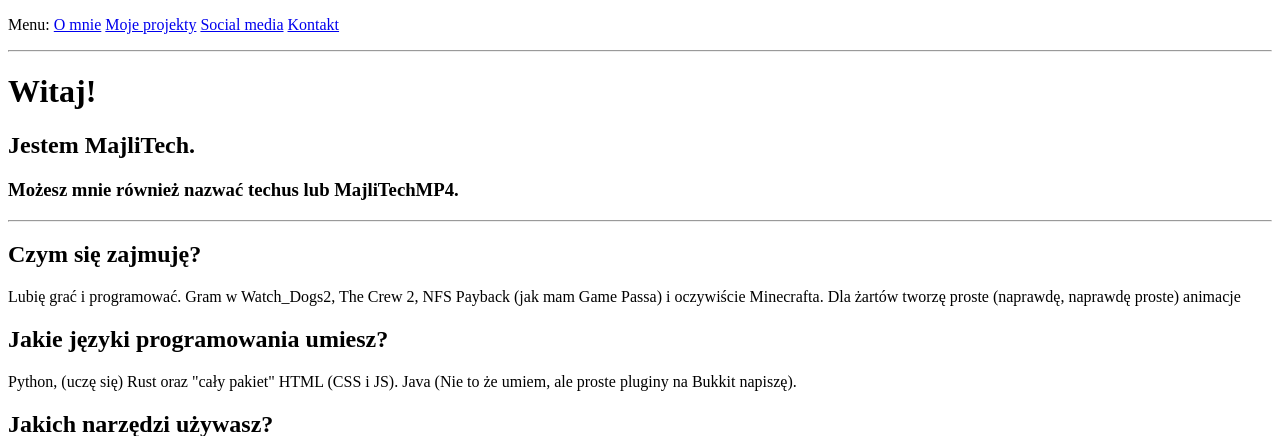
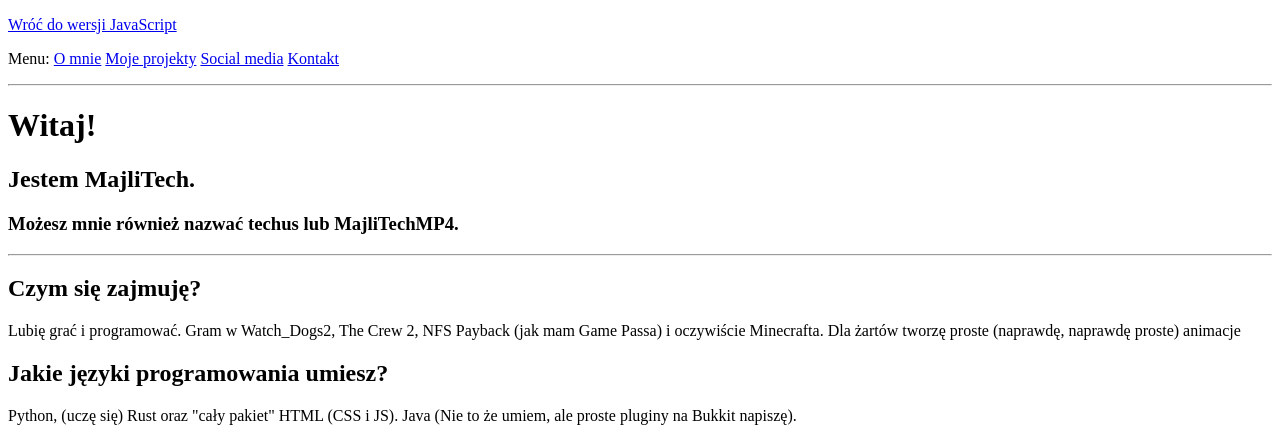
Before and after one commit to MajliTech/website, a Flask app: page /basic/omnie in a window 1280 px wide. Shown: the top 436 px of the page. Run offline with Flask 3, Linux system fonts and the light colour scheme.

Commit message:
add return to javascript

```diff
--- a/src/templates/basic.html
+++ b/src/templates/basic.html
@@ -9,6 +9,7 @@
     <title>{{ title }}</title>
 </head>
 <body>
+    <p><a href="/">Wróć do wersji JavaScript</a></p>
     <p>Menu: <a href="/basic/omnie">O mnie</a> <a href="/basic/projekty">Moje projekty</a> <a href="/basic/socialmedia">Social media</a> <a href="/basic/kontakt">Kontakt</a></p>
     <hr>
     {{ content }}
```
